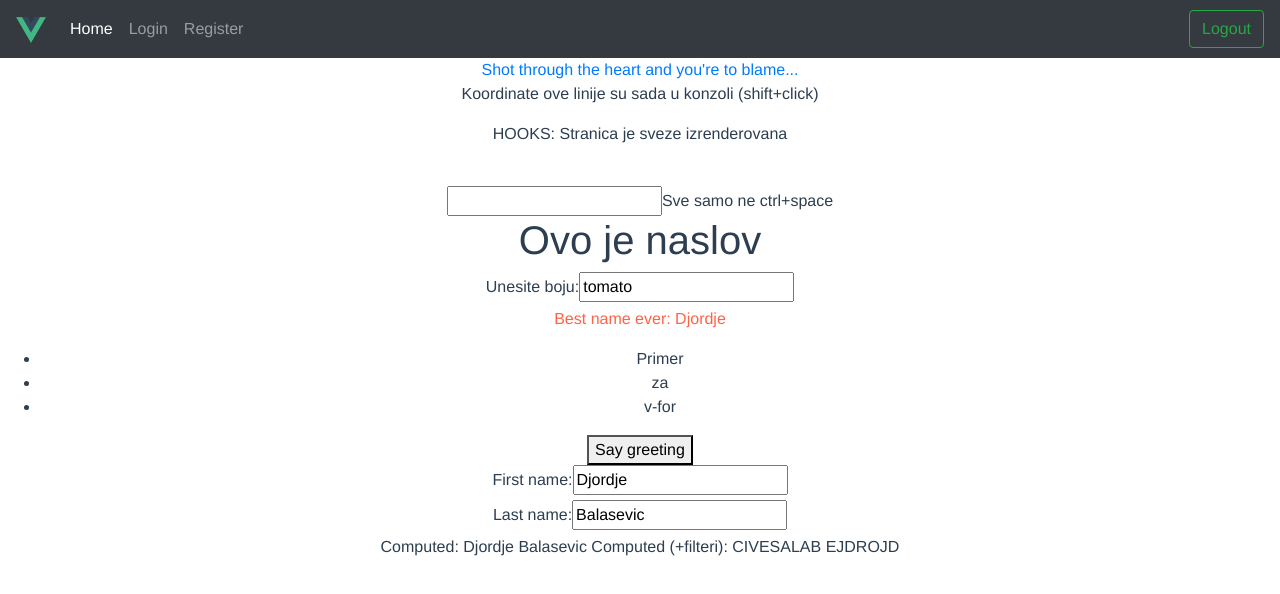
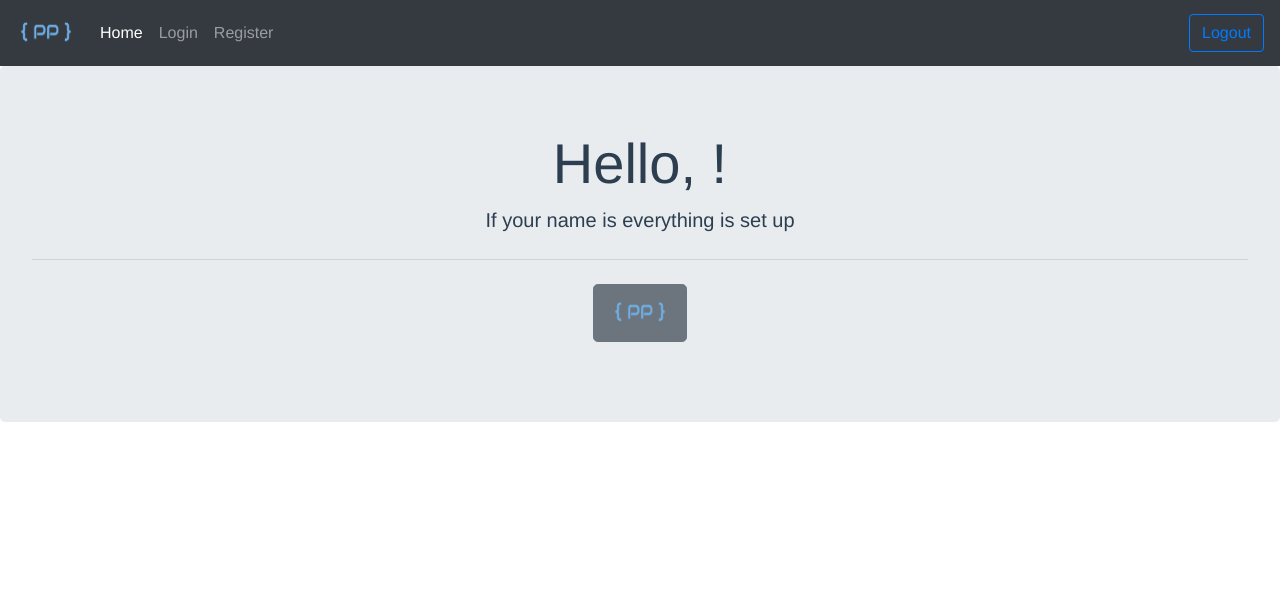
Before and after one commit to djolf94/MH18, a Vue app in the folder vue/: page /#/ in a window 1280 px wide. Shown: the top 594 px of the page. Built offline with nearby package versions, Linux system fonts and the light colour scheme; no server answers; sample sign-in values are in the browser's storage.

Commit message:
added mainPage and logo

```diff
--- /dev/null
+++ b/vue/src/components/mainPage.vue
@@ -0,0 +1,61 @@
+<template>
+  <div class="mainPage">
+    <div class="jumbotron">
+    <h1 class="display-4" v-if="showName">Hello, {{user.firstName}}!</h1>
+    <p class="lead">If your name is {{fullName}} everything is set up</p>
+    <hr class="my-4">
+    <p class="lead"><a class="btn btn-secondary btn-lg" href="#" role="button"><img src="../assets/logo.png" width="60" height="40" alt=""></a></p>
+</div>
+  </div>
+</template>
+
+<script>
+  export default {
+    name: 'test',
+    data() {
+      return {
+        user: {
+          firstName: "",
+          lastName: ""
+        },
+        showName: true
+      }
+    },
+    //hooks created i updated
+    created: function() {
+        this.initUser();
+    },
+    updated: function() {
+    },
+    methods: {
+      initUser: function() {
+        this.axios.get("http://localhost:3000/api/user/" + this.$auth.getUserLS())
+          .then((response) => {
+            var f = response.data.firstName;
+            var l = response.data.lastName;
+
+            if (!(f == undefined))
+              this.user.firstName = f;
+
+             if (!(l == undefined))
+              this.user.lastName = l;
+
+            console.log("Uzeli smo ime i prezime logovanog usera");
+          })
+          .catch(function (error) {
+            console.log(error);
+          });
+      }
+    },
+    computed: {
+      fullName: function() {
+        return this.user.firstName + " " + this.user.lastName;
+      }
+    }
+  }
+</script>
+
+<style scoped>
+
+
+</style>
--- a/vue/src/components/navbar.vue
+++ b/vue/src/components/navbar.vue
@@ -2,7 +2,7 @@
     <nav class="navbar navbar-expand-lg navbar-dark bg-dark justify-content-between">
 
         <router-link class="navbar-brand" to="/">
-            <img src="../assets/logo.png" width="30" height="30" alt="">
+            <img src="../assets/logo.png" width="60" height="40" alt="">
         </router-link>
         <button class="navbar-toggler" type="button" data-toggle="collapse" data-target="#navbarNav" aria-controls="navbarNav" aria-expanded="false" aria-label="Toggle navigation">
             <span class="navbar-toggler-icon"></span>
@@ -20,7 +20,7 @@
                 </li>
             </ul>
         </div>
-        <button class="btn btn-outline-success my-2 my-sm-0" v-on:click="logOut()">Logout</button>
+        <button class="btn btn-outline-primary my-2 my-sm-0" v-on:click="logOut()">Logout</button>
     </nav>
 </template>
 
--- a/vue/src/router/index.js
+++ b/vue/src/router/index.js
@@ -3,15 +3,25 @@ import Router from 'vue-router';
 import test from '@/components/test';
 import register from '@/components/register';
 import login from '@/components/login';
+import mainPage from '@/components/mainPage';
 
 Vue.use(Router);
 
 export default new Router({
   routes: [
     {
-      path: '/',
+      path: '/test',
       name: 'Test',
       component: test,
+      meta: {
+        forVisitors: false,
+        forAuth: true
+      }
+    },
+    {
+      path: '/',
+      name: 'mainPage',
+      component: mainPage,
       meta: {
         forVisitors: false,
         forAuth: true
```
Also changed, not shown: vue/src/assets/logo.png.
